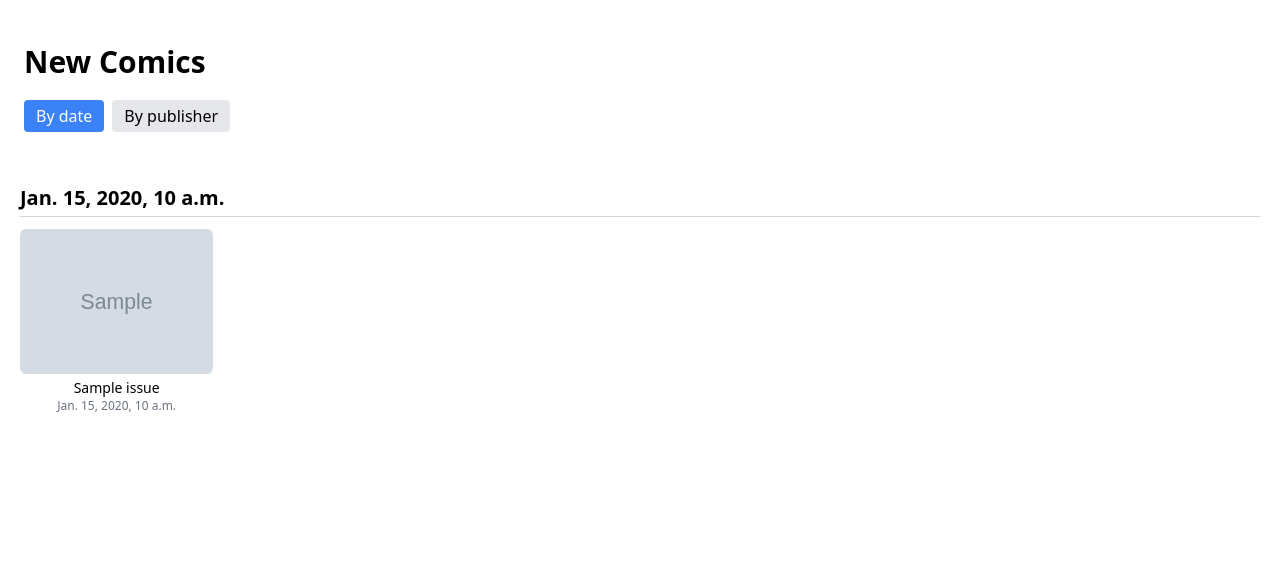
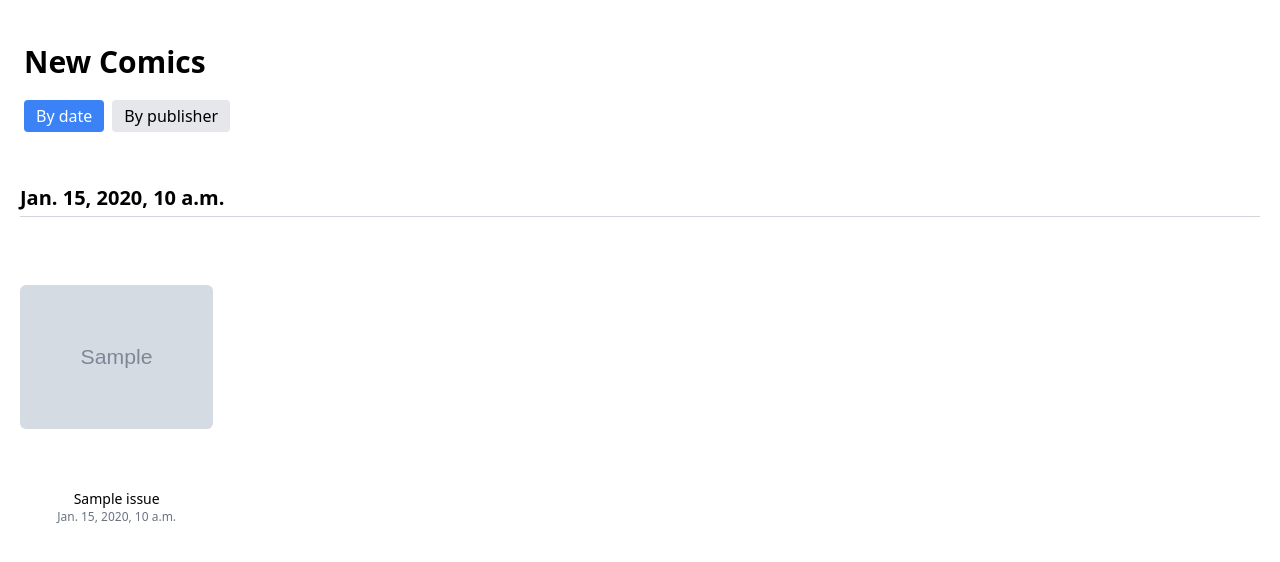
Before and after one commit to anferneealviar99/comic-book-tracker, a Django app: page /new-comics/ in a window 1280 px wide. Shown: the part 56-618 px from the top of the page. Run offline with Django 4.2, Linux system fonts and the light colour scheme; tables that the repository leaves empty hold one stand-in row (values such as "Sample post"); grey boxes marked "Sample" are stand-in pictures; a database or web service that is not in the repository returns one stand-in record (values such as "Sample title"); data that the repository does not hold is empty; parts of the project's set-up code (start-up, migrations or seed data) failed here and were passed over; some libraries are stand-ins or nearby versions.

Commit message:
modified new comics to have a cleaner look

```diff
--- a/src/comics/comics/static/dist/styles.css
+++ b/src/comics/comics/static/dist/styles.css
@@ -633,20 +637,20 @@ video {
   margin-top: 5rem;
 }
 
+.mt-4 {
+  margin-top: 1rem;
+}
+
 .mt-5 {
   margin-top: 1.25rem;
 }
 
-.mb-3 {
-  margin-bottom: 0.75rem;
+.mt-8 {
+  margin-top: 2rem;
 }
 
-.mt-4 {
-  margin-top: 1rem;
-}
-
-.mt-8 {
-  margin-top: 2rem;
+.mb-1 {
+  margin-bottom: 0.25rem;
 }
 
 .block {
@@ -665,12 +669,24 @@ video {
   display: grid;
 }
 
+.h-40 {
+  height: 10rem;
+}
+
 .h-auto {
   height: auto;
 }
 
-.h-40 {
-  height: 10rem;
+.h-full {
+  height: 100%;
+}
+
+.h-64 {
+  height: 16rem;
+}
+
+.max-h-full {
+  max-height: 100%;
 }
 
 .min-h-screen {
@@ -703,6 +719,10 @@ video {
 
 .max-w-sm {
   max-width: 24rem;
+}
+
+.max-w-full {
+  max-width: 100%;
 }
 
 .appearance-none {
@@ -830,6 +850,11 @@ video {
   background-color: rgb(255 255 255 / var(--tw-bg-opacity));
 }
 
+.object-contain {
+  -o-object-fit: contain;
+     object-fit: contain;
+}
+
 .p-2 {
   padding: 0.5rem;
 }
--- a/src/comics/comics/views.py
+++ b/src/comics/comics/views.py
@@ -35,8 +35,21 @@ def new_comics(request):
     except requests.exceptions.RequestException as e:
         return render(request, 'error.html', {'message': str(e)})
 
+def get_week_bounds(reference_date = None):
+    """ Return Monday, Wednesday, Sunday for the week containing reference_date """
+    if reference_date is None:
+        reference_date = date.today()
+
+    monday = reference_date - timedelta(days=reference_date.weekday())
+    wednesday = monday + timedelta(days=2)
+    sunday = monday + timedelta (days=6)
+
+    return monday, wednesday, sunday
+
 def new_comics(request):
     # Grab new comics
+    monday, wednesday, sunday = get_week_bounds()
+
     publisher_filter = request.GET.get('publisher', '')
     group_by = request.GET.get('group_by', 'date')
     valid_groups = ['date', 'publisher']
@@ -48,11 +61,9 @@ def new_comics(request):
     issues = cache.get(cache_key)
     url = f'{settings.METRON_API_URL}/issue/'
 
-    today = date.today()
-    week_ago = today - timedelta(days=7)
     params = {
-        'store_date_range_before': today.isoformat(),
-        'store_date_range_after': week_ago.isoformat()
+        'store_date_range_before': sunday.isoformat(),
+        'store_date_range_after': monday.isoformat()
     }
 
     if not issues:
@@ -90,6 +101,9 @@ def new_comics(request):
 
     return render(request, 'new_comics.html', {
         'grouped_issues': grouped,
+        'week_start': monday,
+        'week_link_date': wednesday,
+        'week_end': sunday,
         'group_by': group_by,
     })
 
--- a/src/comics/templates/new_comics.html
+++ b/src/comics/templates/new_comics.html
@@ -24,15 +24,17 @@
             <div class = 'grid grid-cols-2 md:grid-cols-4 lg:grid-cols-6 gap-4'>
                 {% for issue in issues %}
                     <div class='text-center'>
+                        <div class="h-64 flex items-center justify-center mb-1">
                             {% if issue.image %}
                                 <img src='{{ issue.image }}'
-                                alt='{{ issue.issue }}'
-                                class='w-full h-auto rounded-md'>
+                                    alt='{{ issue.issue }} cover'
+                                    class='max-h-full max-w-full object-contain rounded-md'>
                             {% else %}
-                            <div class='w-full h-40 bg-gray-200 flex items-center justify-center text-xs text-gray-500 rounded-md'>
+                                <div class='w-full h-full bg-gray-200 flex items-center justify-center text-xs text-gray-500 rounded-md'>
                                     No cover
                                 </div>
                             {% endif %}
+                        </div>
                         <p class='text-sm mt-1'>{{ issue.issue }}</p>
                         {% if issue.store_date %}
                             <p class='text-xs text-gray-500'>{{ issue.store_date }}</p>
```
Also changed, not shown: other parts of src/comics/comics/static/dist/styles.css (+31 -31 lines). Lines whose indentation alone changed are shown as unchanged.
